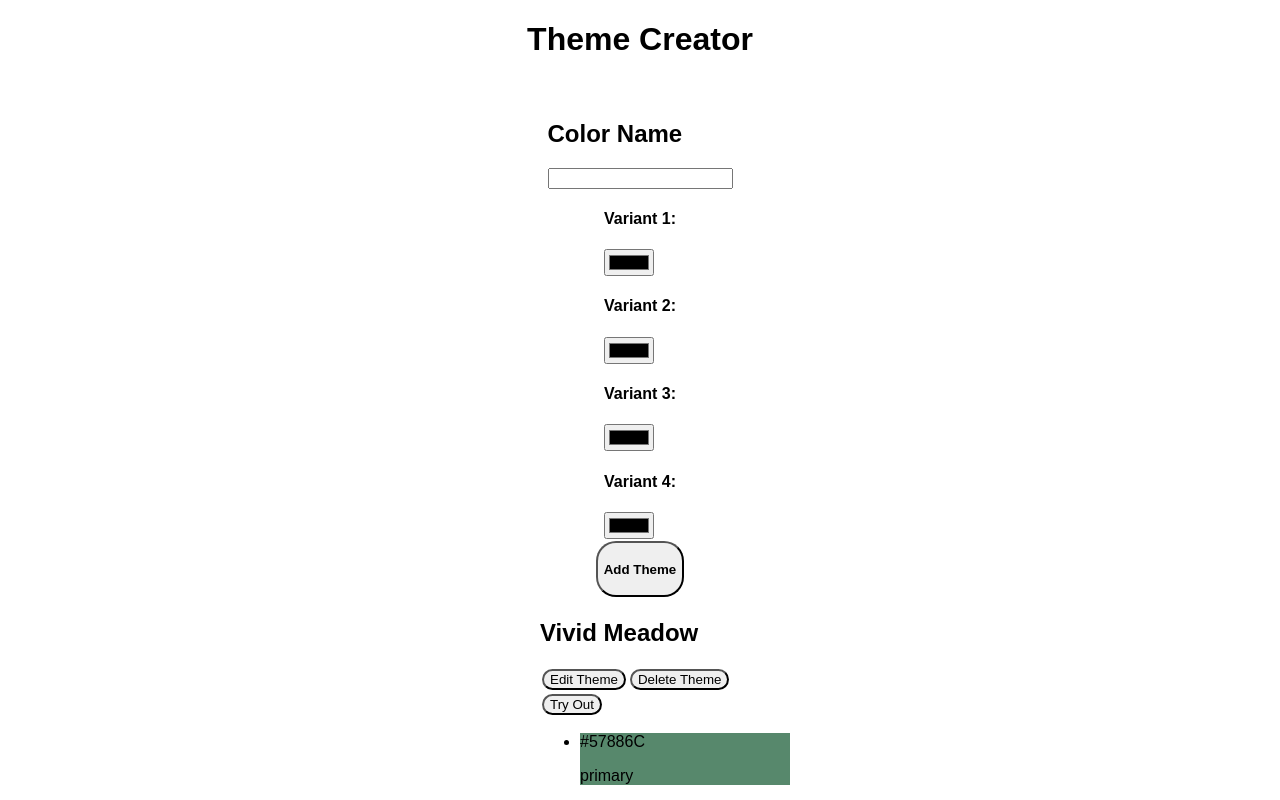
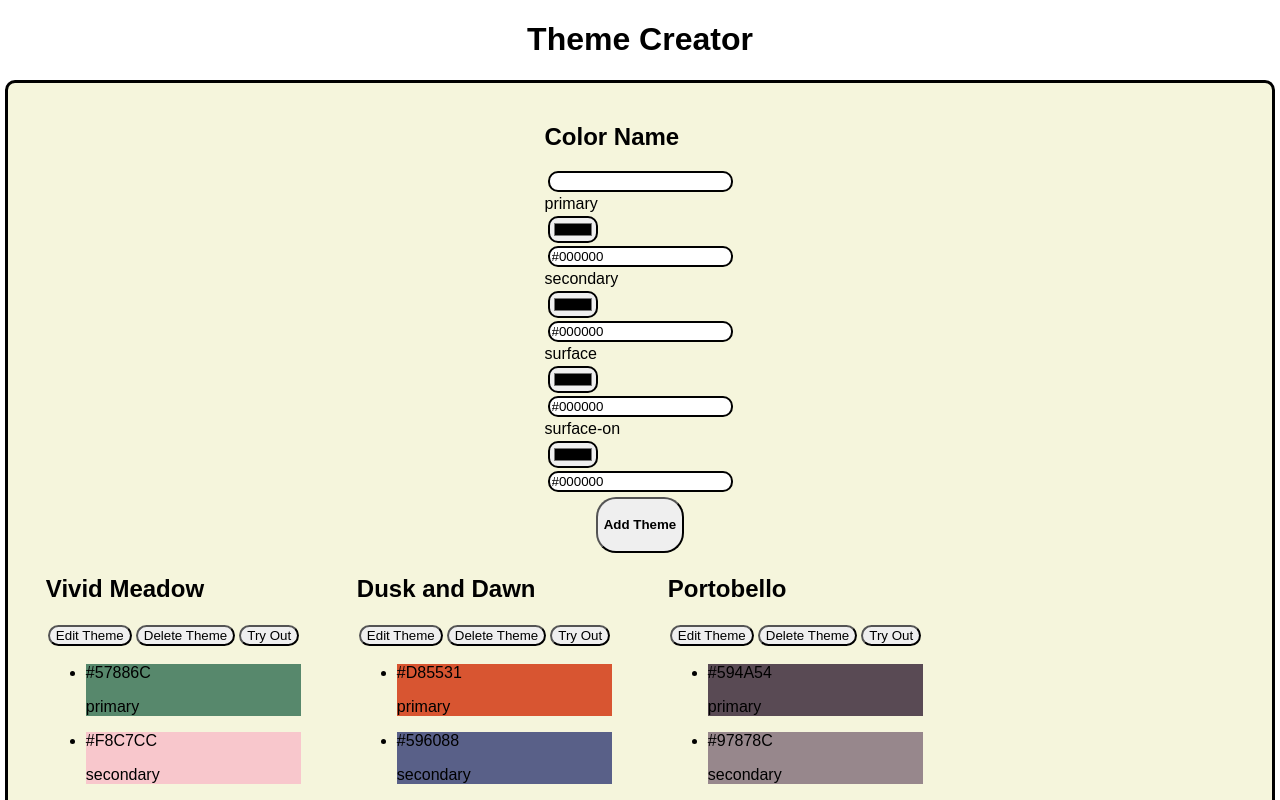
Before and after one commit to E-Swoboda/recap-project-react, a React (Create React App) app: page / in a window 1280 px wide. Shown: the top 800 px of the page. Built offline with nearby package versions, Linux system fonts and the light colour scheme; no server answers.

Commit message:
new Changes

```diff
--- a/src/App.css
+++ b/src/App.css
@@ -7,10 +7,13 @@
   display: flex;
   flex-direction: column;
   justify-content: center;
-  max-width: 200px;
-  margin: 0 auto;
+  max-width: 100%;
+  margin: 5px;
   padding: 20px;
   font-family: fantasy;
+  border: solid 3px;
+  background-color: beige;
+  border-radius: 10px;
 }
 
 .theme-list {
@@ -47,3 +50,10 @@ button {
   border-radius: 20px;
   margin: 2px;
 }
+
+input {
+  display: flex;
+  margin: 3px;
+  border: solid 2px;
+  border-radius: 10px;
+}
--- a/src/ColorCard.css
+++ b/src/ColorCard.css
@@ -1,7 +1,6 @@
 .color-card {
   width: 200px;
   height: 150px;
-  border-radius: 10px;
   margin: 10px;
   padding: 10px;
   display: flex;
--- /dev/null
+++ b/src/ColorPicker.js
@@ -0,0 +1,21 @@
+import React from "react";
+
+const ColorPicker = ({ color, onColorChange, onHexChange }) => {
+  return (
+    <div>
+      <label>{color.role}</label>
+      <input
+        type="color"
+        value={color.value}
+        onChange={(e) => onColorChange(color.role, e.target.value)}
+      />
+      <input
+        type="text"
+        value={color.value}
+        onChange={(e) => onHexChange(color.role, e.target.value)}
+      />
+    </div>
+  );
+};
+
+export default ColorPicker;
--- a/src/ThemeForm.js
+++ b/src/ThemeForm.js
@@ -1,30 +1,38 @@
 import React, { useState } from "react";
-
+import ColorPicker from "./ColorPicker";
+import "./App.css";
 function ThemeForm({ onAddTheme }) {
   const [title, setTitle] = useState("");
-  const [color1, setColor1] = useState("#000000");
-  const [color2, setColor2] = useState("#000000");
-  const [color3, setColor3] = useState("#000000");
-  const [color4, setColor4] = useState("#000000");
+  const [colors, setColors] = useState([
+    { role: "primary", value: "#000000" },
+    { role: "secondary", value: "#000000" },
+    { role: "surface", value: "#000000" },
+    { role: "surface-on", value: "#000000" },
+  ]);
+
+  const handleColorChange = (role, value) => {
+    setColors((prevColors) =>
+      prevColors.map((color) =>
+        color.role === role ? { ...color, value } : color
+      )
+    );
+  };
 
   const handleSubmit = (event) => {
     event.preventDefault();
     if (!title.trim()) return;
     const newTheme = {
       name: title,
-      colors: [
-        { role: "primary", value: color1 },
-        { role: "secondary", value: color2 },
-        { role: "surface", value: color3 },
-        { role: "surface-on", value: color4 },
-      ],
+      colors,
     };
     onAddTheme(newTheme);
     setTitle("");
-    setColor1("#000000");
-    setColor2("#000000");
-    setColor3("#000000");
-    setColor4("#000000");
+    setColors([
+      { role: "primary", value: "#000000" },
+      { role: "secondary", value: "#000000" },
+      { role: "surface", value: "#000000" },
+      { role: "surface-on", value: "#000000" },
+    ]);
   };
 
   return (
@@ -38,39 +46,13 @@ function ThemeForm({ onAddTheme }) {
           required
         />
       </label>
-      <label>
-        <h4>Variant 1:</h4>
-        <input
-          type="color"
-          value={color1}
-          onChange={(e) => setColor1(e.target.value)}
+      {colors.map((color) => (
+        <ColorPicker
+          key={color.role}
+          color={color}
+          onColorChange={handleColorChange}
         />
-      </label>
-      <label>
-        <h4>Variant 2:</h4>
-        <input
-          type="color"
-          value={color2}
-          onChange={(e) => setColor2(e.target.value)}
-        />
-      </label>
-      <label>
-        <h4>Variant 3:</h4>
-        <input
-          type="color"
-          value={color3}
-          onChange={(e) => setColor3(e.target.value)}
-        />
-      </label>
-      <label>
-        <h4>Variant 4:</h4>
-        <input
-          type="color"
-          value={color4}
-          onChange={(e) => setColor4(e.target.value)}
-        />
-        <br></br>
-      </label>
+      ))}
       <button type="submit">
         <h4>Add Theme</h4>
       </button>
```
